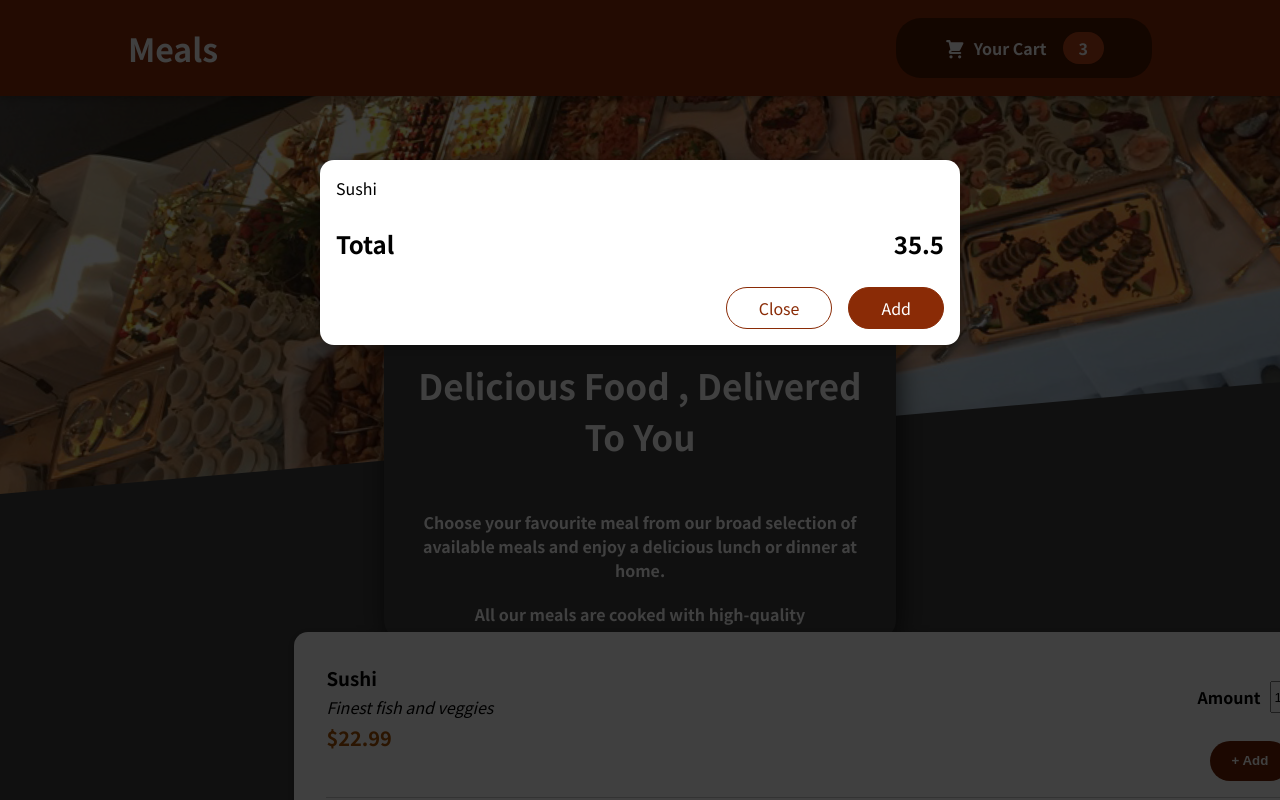
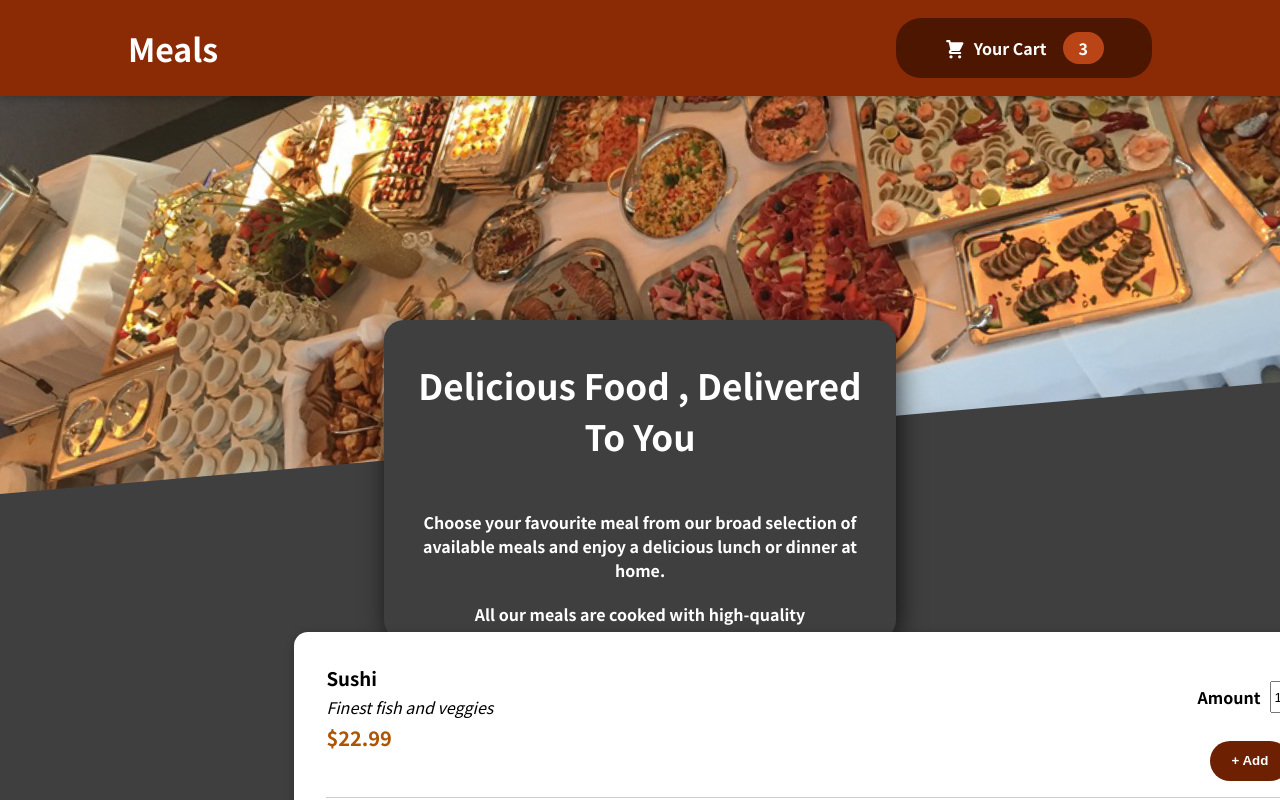
Before and after one commit to Karanjsk2k01/Restaurant_Meal_App, a React (Create React App) app: page / in a window 1280 px wide. Shown: the top 800 px of the page. Built offline with nearby package versions, Linux system fonts and the light colour scheme.

Commit message:
Added open and close overlay

```diff
--- a/src/App.js
+++ b/src/App.js
@@ -7,7 +7,7 @@ import Summary from "./components/UI/Summary";
 function App() {
   return (
     <div>
-      <Cart />
+      {/* <Cart /> */}
       <Header />
       <Meals />
     </div>
--- a/src/components/Cart/Cart.js
+++ b/src/components/Cart/Cart.js
@@ -3,6 +3,7 @@ import classes from './Cart.module.css';
 import Modal from '../UI/Modal';
 
 const Cart = (props) => {
+
   const cartItems = [{ id: 'm1', name: 'Sushi', amount: 2, price: 65.5 }];
 
   const CartItems = (
@@ -16,6 +17,7 @@ const Cart = (props) => {
   );
 
   return (
+    <>
       <Modal>
         {CartItems}
         <div className={classes.total}>
@@ -23,10 +25,13 @@ const Cart = (props) => {
           <span>35.5</span>
         </div>
         <div className={classes.actions}>
-        <button className={classes['button--alt']}>Close</button>
+          <button className={classes['button--alt']} onClick={props.onClose}>
+            Close
+          </button>
           <button className={classes.button}>Add</button>
         </div>
       </Modal>
+    </>
   );
 };
 
--- a/src/components/Layouts/HeaderCartButton.js
+++ b/src/components/Layouts/HeaderCartButton.js
@@ -1,16 +1,30 @@
-import React from 'react'
+import React, { useState } from 'react'
 import CartIcon from '../Cart/CartIcon.js'
 import classes from './HeaderCartButton.module.css';
+import Cart from '../Cart/Cart.js';
 
 const HeaderCartButton = () => {
+  const [overlay, setoverlay] = useState(false);
+
+  const clickHandler = () => {
+    setoverlay(true);
+  }
+
+  const closeHandler = () => {
+    setoverlay(false);
+  }
   return (
-    <button className={classes.button}>
+    <>
+      {overlay && <Cart onClose={closeHandler} />}
+      <button className={classes.button} onClick={clickHandler}>
         <span className={classes.icon}>
           <CartIcon />
         </span>
         <span>Your Cart</span>
         <span className={classes.badge}>3</span>
       </button>
+    </>
+
   )
 }
 
```
Lines whose indentation alone changed are shown as unchanged.
